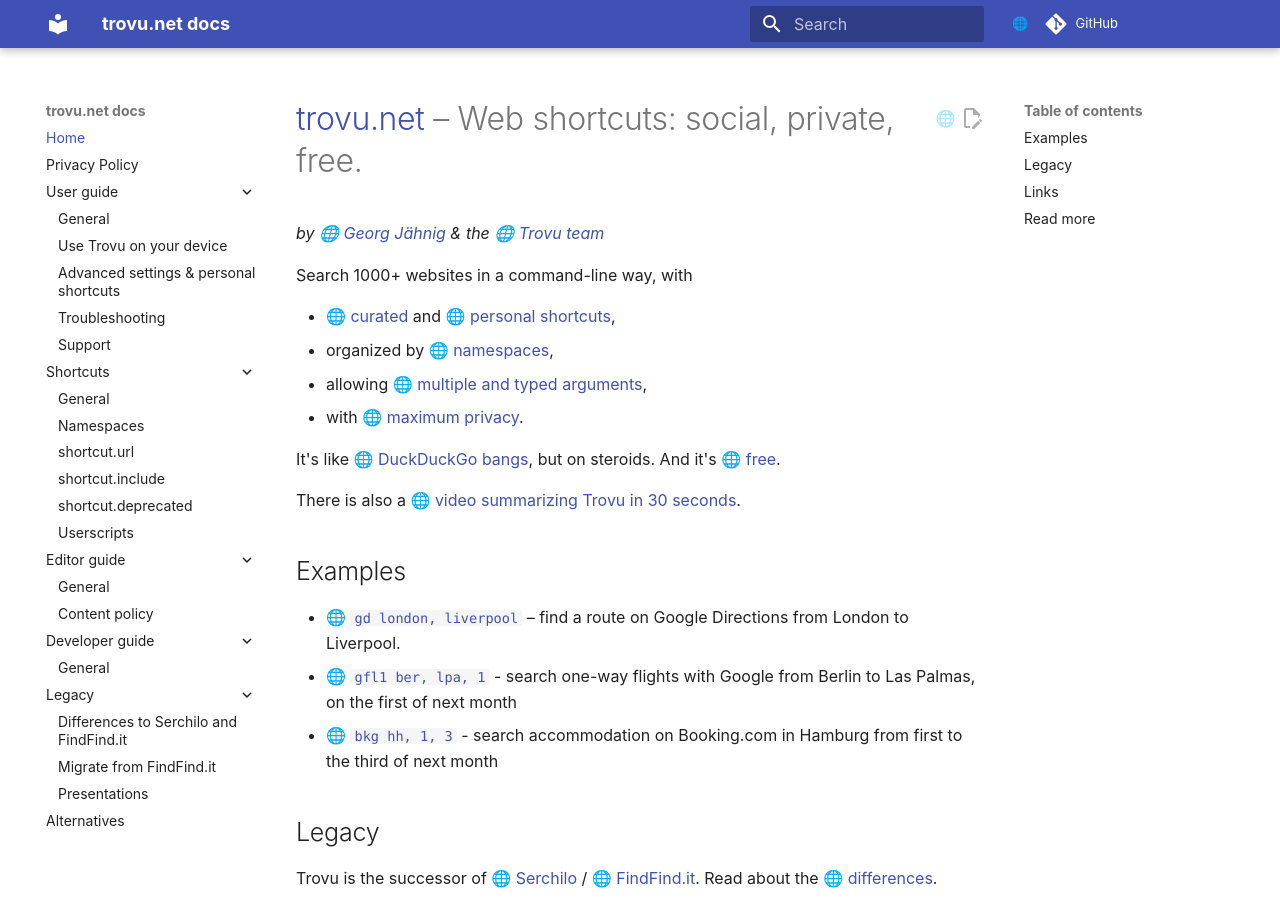
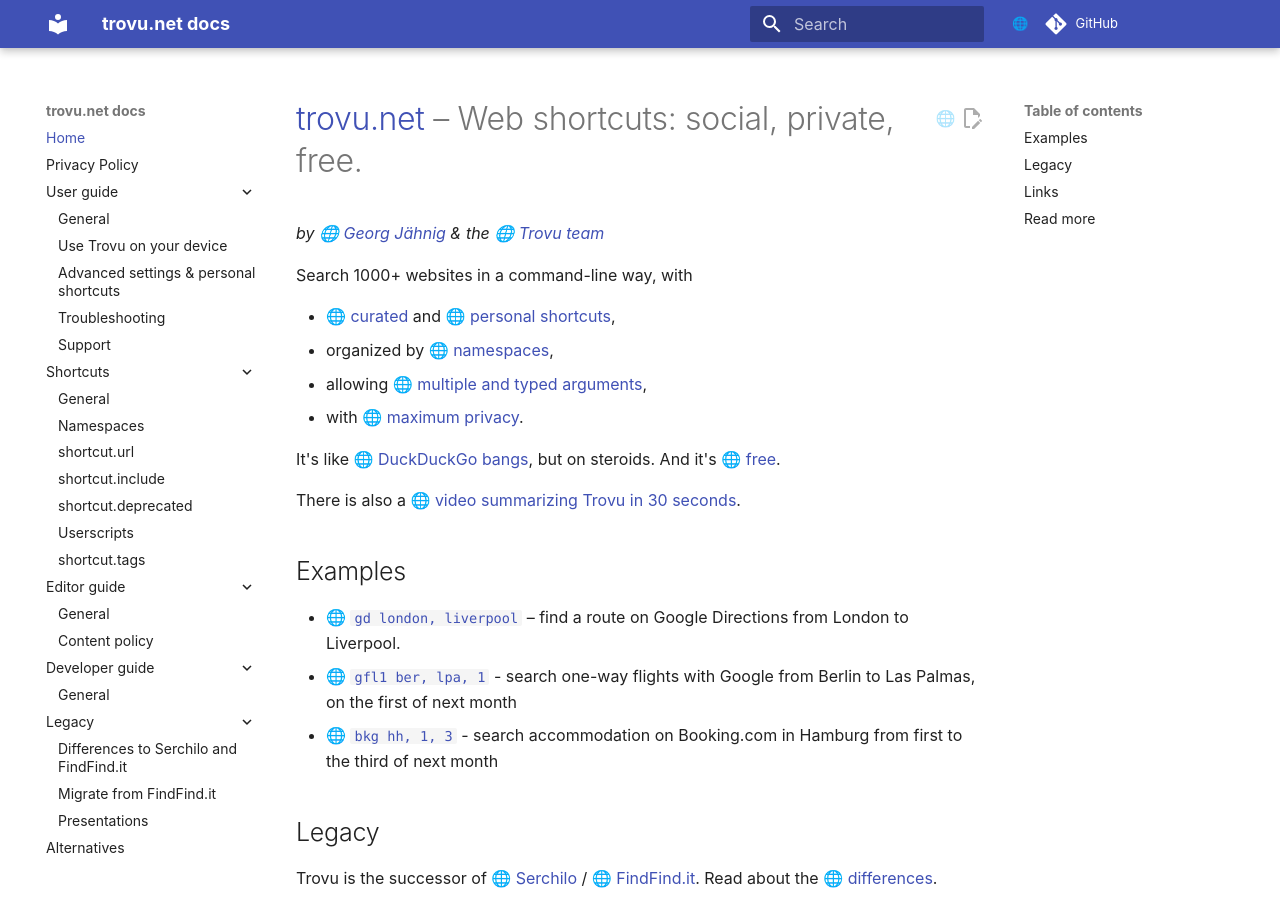
Before and after one commit to trovu/trovu, an MkDocs documentation site: the page built from docs/index.md, in a window 1280 px wide and 900 px high. Built offline with MkDocs 1.6.1 and Material for MkDocs 9.7.7, drawn with Linux system fonts in a browser that asks for light colours; comment, search, counter and statistics services are not loaded.

Commit message:
List new article.

```diff
--- a/mkdocs.yml
+++ b/mkdocs.yml
@@ -45,6 +45,7 @@
       - shortcuts/include.md
       - shortcuts/deprecated.md
       - shortcuts/userscripts.md
+      - shortcuts/tags.md
   - Editor guide:
       - General: editors/index.md
       - editors/policy.md
```
